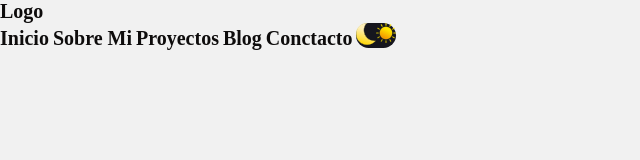
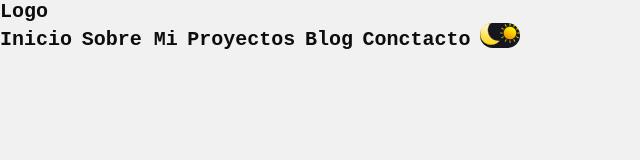
Before and after one commit to hyupanqui/portfolio, a plain HTML site: page index.html in a window 1280 px wide. Shown: the whole page, without its empty margins (0-640 px from the left). Drawn offline with Linux system fonts and the light colour scheme.

Commit message:
Adde day 2

```diff
--- a/styles/index.css
+++ b/styles/index.css
@@ -7,7 +7,7 @@
 
 body {
   background-color: #F1F1F1;
-  font-family: 'Raleway';
+  font-family: 'Raleway', monospace;
     -webkit-transition: .3s ease all;
       transition: .3s ease all;
 }
```
